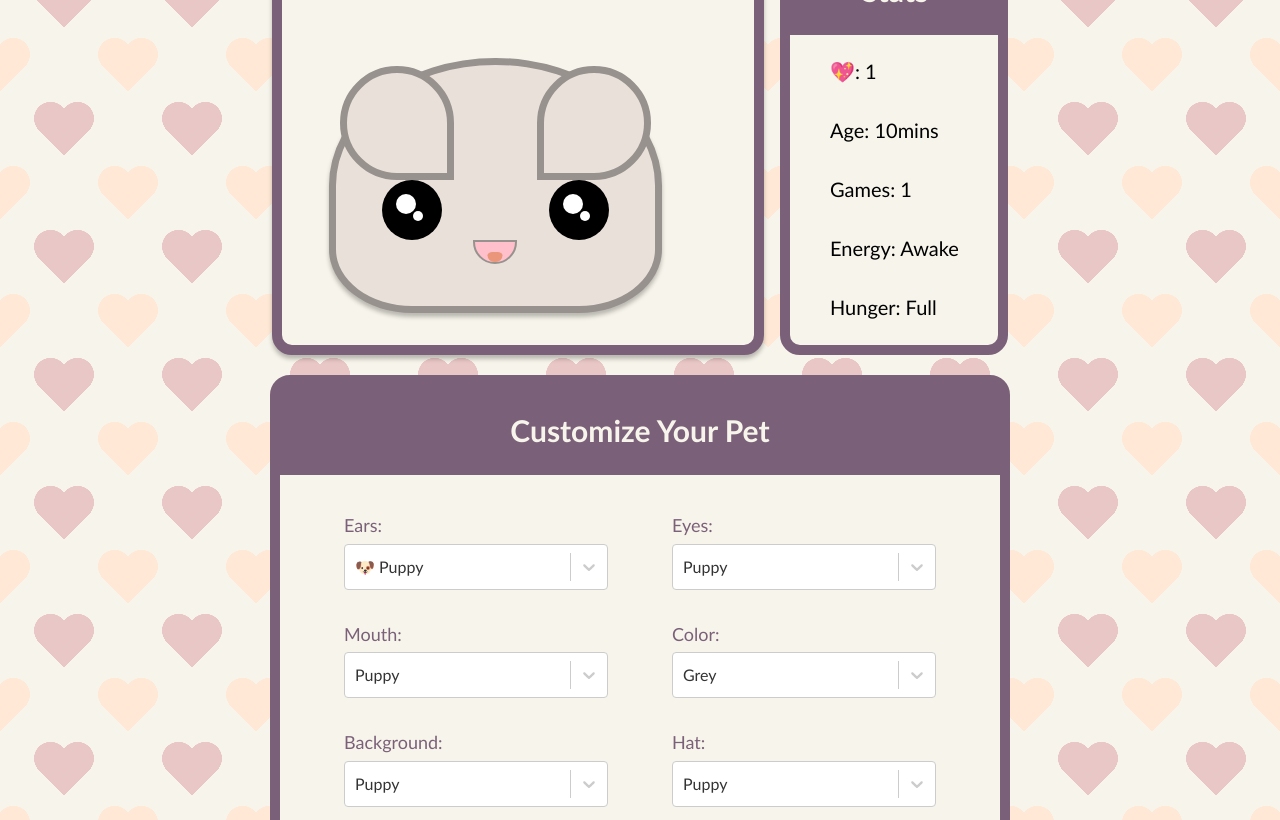
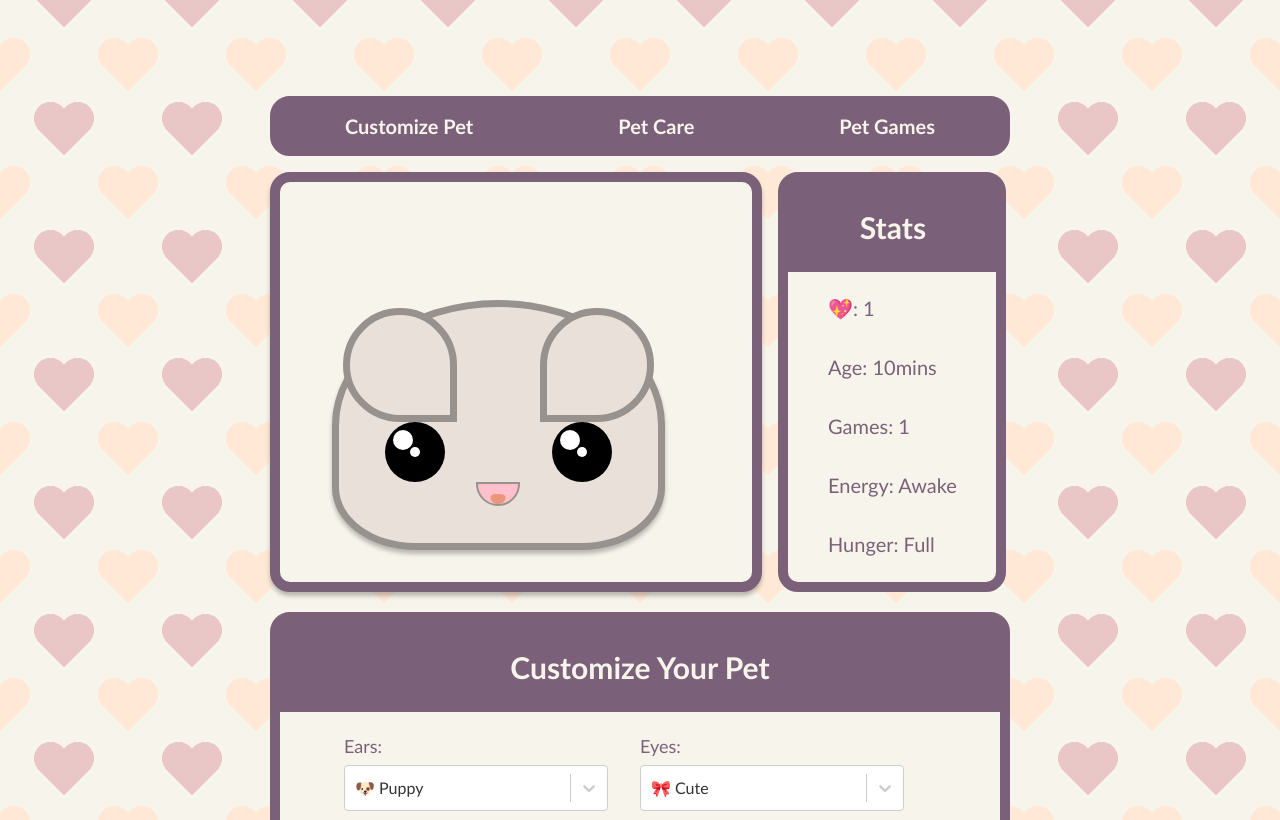
Before and after one commit to KayTahk/petsim, a React (Create React App) app: page / in a window 1280 px wide. Shown: the top 820 px of the page. Built offline with nearby package versions, Linux system fonts and the light colour scheme.

Commit message:
UI additions, added eye options

```diff
--- a/src/App.css
+++ b/src/App.css
@@ -20,12 +20,33 @@ body {
   flex-direction: column;
 }
 
-.home-body {
+.nav-list {
+  display: flex;
+  flex-direction: row;
+  list-style-type: none;
+  gap: 5em;
+  align-items: center;
+  justify-content: space-evenly;
+  border: 10px solid #7B6079;
+  border-radius: 20px;
+  background-color: #7B6079;
+  width: 45em;
+  padding: unset;
+}
+
+.nav-item {
+  font-size: 20px;
+  font-weight: bold;
+  color: #F7F5EB;
+}
+
+.container {
+  padding-top: 5em;
   display: flex;
   flex-direction: column;
   align-items: center;
+  align-items: center;
   justify-content: center;
-  height: 100vh;
 }
 
 .selections {
@@ -56,7 +77,7 @@ body {
   align-items: center;
   justify-content: center;
   row-gap: 10px;
-  padding-top: 2em;
+  padding-top: 1em;
 }
 
 .selection {
@@ -66,12 +87,22 @@ body {
   width: 15em;
   gap: 0.5px;
   justify-content: center;
-  padding: 0rem 3.5rem 1rem 2rem;
+  padding: 0rem 3.5rem 0rem 0rem;
 }
 
 .selections label {
   font-size: 18px;
   color: #7B6079;
+}
+
+.grey-label::before {
+  content: "";
+  display: inline-block;
+  width: 10px;
+  height: 10px;
+  border-radius: 50%;
+  margin-right: 5px;
+  background-color: red; /* replace with your desired color */
 }
 
 .css-b62m3t-container {
--- a/src/App.js
+++ b/src/App.js
@@ -1,13 +1,11 @@
 import './App.css';
-import PetSelections from './Components/PetSelections';
+import MenuNav from './Components/MenuNav';
 
 function App() {
 
   return (
     <>
-    <header>
-      <PetSelections />
-    </header>
+      <MenuNav />
   </>
   );
 }
--- /dev/null
+++ b/src/Components/MenuNav.js
@@ -0,0 +1,19 @@
+import PetSelections from "./PetSelections";
+
+function MenuNav() {
+
+    return (
+        <>
+            <div className="container">
+                <ul className='nav-list'>
+                    <li className='nav-item'>Customize Pet</li>
+                    <li className='nav-item'>Pet Care</li>
+                    <li className='nav-item'>Pet Games</li>
+                </ul>
+                <PetSelections />
+            </div>
+        </>
+    );
+};
+
+export default MenuNav;
--- a/src/Components/PetImage.css
+++ b/src/Components/PetImage.css
@@ -30,6 +30,7 @@
     display: flex;
     flex-direction: column;
     justify-content: space-between;
+    color: #7B6079;
 }
 
 li {
@@ -70,16 +71,16 @@ li {
     position: relative;
   }
 
-  .eye::after {
+  .eye-shine::before {
     content: "";
     display: block;
-    width: 20px;
-    height: 20px;
+    width: 10px;
+    height: 10px;
     background-color: white;
     border-radius: 50%;
     position: absolute;
-    top: 40%;
-    left: 40%;
+    top: 50%;
+    left: 50%;
     transform: translate(-50%, -50%);
   }
 
@@ -91,8 +92,8 @@ li {
     background-color: white;
     border-radius: 50%;
     position: absolute;
-    top: 60%;
-    left: 60%;
+    top: 50%;
+    left: 50%;
     transform: translate(-50%, -50%);
   }
 
--- a/src/Components/PetImage.js
+++ b/src/Components/PetImage.js
@@ -15,11 +15,11 @@ function PetImage(props) {
     }
     const [isHovering, isHoverProps] = useHovering()
 
-    const hoverEyeStyle = (isHovering ? {width: '65px', height: '65px', backgroundColor: 'black', borderRadius: '100px 100px 100px 100px'} : {width: '60px', height: '60px', backgroundColor: 'black', borderRadius: '100px 100px 100px 100px'})
+    const hoverEyeStyle = (isHovering ? props.eyeChoice.hoverValue : props.eyeChoice.hoverDefaultValue)
 
     const hoverMouthStyle = (isHovering ? {borderRadius: '100px 100px 100px 100px', width: '15px', height: '15px'} : {borderRadius: '0px 0px 40px 40px', width: '40px', height: '20px'})
 
-    /* Sets petting expressions */
+    /* Sets petting/clicking expressions */
 
     function useFocusing() {
         const [focusing, setFocusing] = useState(false);
@@ -31,7 +31,7 @@ function PetImage(props) {
     }
     const [isFocusing, isFocusProps] = useFocusing()
 
-    const eyeStyle = (isFocusing ? {width: '65px', height: '35px', backgroundColor: 'black', borderRadius: '100px 100px 100px 100px'} : hoverEyeStyle)
+    const eyeStyle = (isFocusing ? props.eyeChoice.focusValue : hoverEyeStyle)
 
     const mouthStyle = (isFocusing ? {borderRadius: '0px 0px 40px 40px', width: '40px', height: '40px'} : hoverMouthStyle)
 
@@ -43,8 +43,8 @@ function PetImage(props) {
                     <div className='ear' style={{backgroundColor: props.colorChoice, borderRadius: props.earChoice, transform: 'rotate(90deg)'}}></div>
                 </div>
                 <div className="eyes">
-                    <div className="eye" style={eyeStyle}></div>
-                    <div className="eye" style={eyeStyle}></div>
+                    <div className="eye" style={eyeStyle}><div className='eye-shine' style={props.eyeChoice.eyeShineStyle}></div></div>
+                    <div className="eye" style={eyeStyle}><div className='eye-shine' style={props.eyeChoice.eyeShineStyle}></div></div>
                 </div>
                 <div className="mouth" style={mouthStyle}></div>
             </button>
--- a/src/Components/PetSelections.js
+++ b/src/Components/PetSelections.js
@@ -6,28 +6,60 @@ import { useState } from 'react';
 
 function PetSelections() {
 
+    /* Sets color state */
+
     const color = [
-        { value: '#EAE0DA', label: 'Grey' },
-        { value: '#C1A58C', label: 'Brown' },
-        { value: '#A0C3D2', label: 'Blue' }
+        { value: '#EAE0DA', label: '🐀 Grey' },
+        { value: '#C1A58C', label: '🐻 Brown' },
+        { value: '#A0C3D2', label: '🐟 Blue' }
     ];
 
     const [colorChoice, setColorChoice] = useState("#EAE0DA")
 
+    /* Sets ear state */
+
     const earShape = [
         { value: "50% 50% 0% 50%", label: '🐶 Puppy' },
         { value: "50% 50% 50% 50%", label: '🐭 PomPom' },
-        { value: "0% 50% 50% 50%", label: '🐷 Piggy' }
+        { value: "0% 50% 50% 50%", label: '🐽 Piggy' }
     ];
 
     const [earChoice, setEarChoice] = useState('50% 50% 0% 50%')
+
+    /* Sets eye state */
+
+    const cuteEyeDefault = {width: '60px', height: '60px', backgroundColor: 'black', borderRadius: '100px'}
+    const cuteEyeHover = {width: '65px', height: '65px', backgroundColor: 'black', borderRadius: '100px'}
+    const cuteEyeFocus = {width: '65px', height: '35px', backgroundColor: 'black', borderRadius: '100px'}
+    const cuteEyeShine = {content: "", display: "block", width: "20px", height: "20px", backgroundColor: "white", borderRadius: "50%", position: "absolute", top: "30%", left: "30%", transform: "translate(-50%, -50%)"}
+
+    const creepyEyeDefault = {width: '57px', height: '57px', backgroundColor: 'white', borderRadius: '100px', boxShadow: 'inset 0px 0px 10px black', border: '3px solid black'}
+    const creepyEyeHover = {width: '62px', height: '62px', backgroundColor: 'white', borderRadius: '100px', boxShadow: 'inset 0px 0px 10px black', border: '3px solid black'}
+    const creepyEyeFocus = {width: '62px', height: '32px', backgroundColor: 'white', borderRadius: '100px', boxShadow: 'inset 0px 0px 10px black', border: '3px solid black'}
+    const creepyEyeShine = {content: "", display: "block", width: "25px", height: "25px", backgroundColor: "black", borderRadius: "50%", position: "absolute", top: "50%", left: "50%", transform: "translate(-50%, -50%)"}
+
+    const eye = [
+        { value: {hoverDefaultValue: cuteEyeDefault, hoverValue: cuteEyeHover, focusValue: cuteEyeFocus, eyeShineStyle: cuteEyeShine}, label: '🎀 Cute' },
+        { value: {hoverDefaultValue: creepyEyeDefault, hoverValue: creepyEyeHover, focusValue: creepyEyeFocus, eyeShineStyle: creepyEyeShine}, label: '😨 Creepy' }
+    ];
+
+    const [eyeChoice, setEyeChoice] = useState({hoverDefaultValue: cuteEyeDefault, hoverValue: cuteEyeHover, focusValue: cuteEyeFocus, eyeShineStyle: cuteEyeShine})
+
+    /* Sets mouth state */
+
+    const mouthShape = [
+        { value: "50% 50% 0% 50%", label: '😃 Happy' },
+        { value: "50% 50% 50% 50%", label: '😢 Sad' },
+    ];
+
+    const [mouthChoice, setMouthChoice] = useState('50% 50% 0% 50%')
 
 
     return (
         <>
         <div className='home-body'>
             <div className='pet-image-stats'>
-                <PetImage colorChoice={colorChoice} earChoice={earChoice} />
+                <PetImage colorChoice={colorChoice} earChoice={earChoice} eyeChoice={eyeChoice} mouthChoice={mouthChoice} />
                 <Stats />
             </div>
             <div className='selections'>
@@ -35,27 +67,27 @@ function PetSelections() {
                 <div className='selection-dropdowns'>
                     <div className='selection'>
                         <label>Ears:</label>
-                        <Select styles={{width: '300px',}} options={earShape} onChange={(choice) => setEarChoice(choice.value)} defaultValue={{ value: '50% 50% 0% 50%', label: '🐶 Puppy' }} />
+                        <Select options={earShape} onChange={(choice) => setEarChoice(choice.value)} defaultValue={{ value: '50% 50% 0% 50%', label: '🐶 Puppy' }} />
                     </div>
                     <div className='selection'>
                         <label>Eyes:</label>
-                        <Select options={earShape} onChange={(choice) => setEarChoice(choice.value)} defaultValue={{ value: '50% 50% 0% 50%', label: 'Puppy' }} />
+                        <Select options={eye} onChange={(choice) => setEyeChoice(choice.value)} defaultValue={{ value: {hoverDefaultValue: cuteEyeDefault, hoverValue: cuteEyeHover, focusValue: cuteEyeFocus, eyeShineStyle: cuteEyeShine}, label: '🎀 Cute' }} />
                     </div>
                     <div className='selection'>
                         <label>Mouth:</label>
-                        <Select options={earShape} onChange={(choice) => setEarChoice(choice.value)} defaultValue={{ value: '50% 50% 0% 50%', label: 'Puppy' }} />
+                        <Select options={mouthShape} onChange={(choice) => setMouthChoice(choice.value)} defaultValue={{ value: '50% 50% 0% 50%', label: '😃 Happy' }} />
                     </div>
                     <div className='selection'>
                         <label>Color:</label>
-                        <Select options={color} onChange={(choice) => setColorChoice(choice.value)} defaultValue={{ value: '#EAE0DA', label: 'Grey' }} />
+                        <Select options={color} onChange={(choice) => setColorChoice(choice.value)} defaultValue={{ value: '#EAE0DA', label: '🐀 Grey' }} />
                     </div>
                     <div className='selection'>
                         <label>Background:</label>
-                        <Select options={earShape} onChange={(choice) => setEarChoice(choice.value)} defaultValue={{ value: '50% 50% 0% 50%', label: 'Puppy' }} />
+                        <Select options={earShape} onChange={(choice) => setEarChoice(choice.value)} defaultValue={{ value: '50% 50% 0% 50%', label: 'to be added' }} />
                     </div>
                     <div className='selection'>
                         <label>Hat:</label>
-                        <Select options={earShape} onChange={(choice) => setEarChoice(choice.value)} defaultValue={{ value: '50% 50% 0% 50%', label: 'Puppy' }} />
+                        <Select options={earShape} onChange={(choice) => setEarChoice(choice.value)} defaultValue={{ value: '50% 50% 0% 50%', label: 'to be added' }} />
                     </div>
                 </div>
             </div>
```
